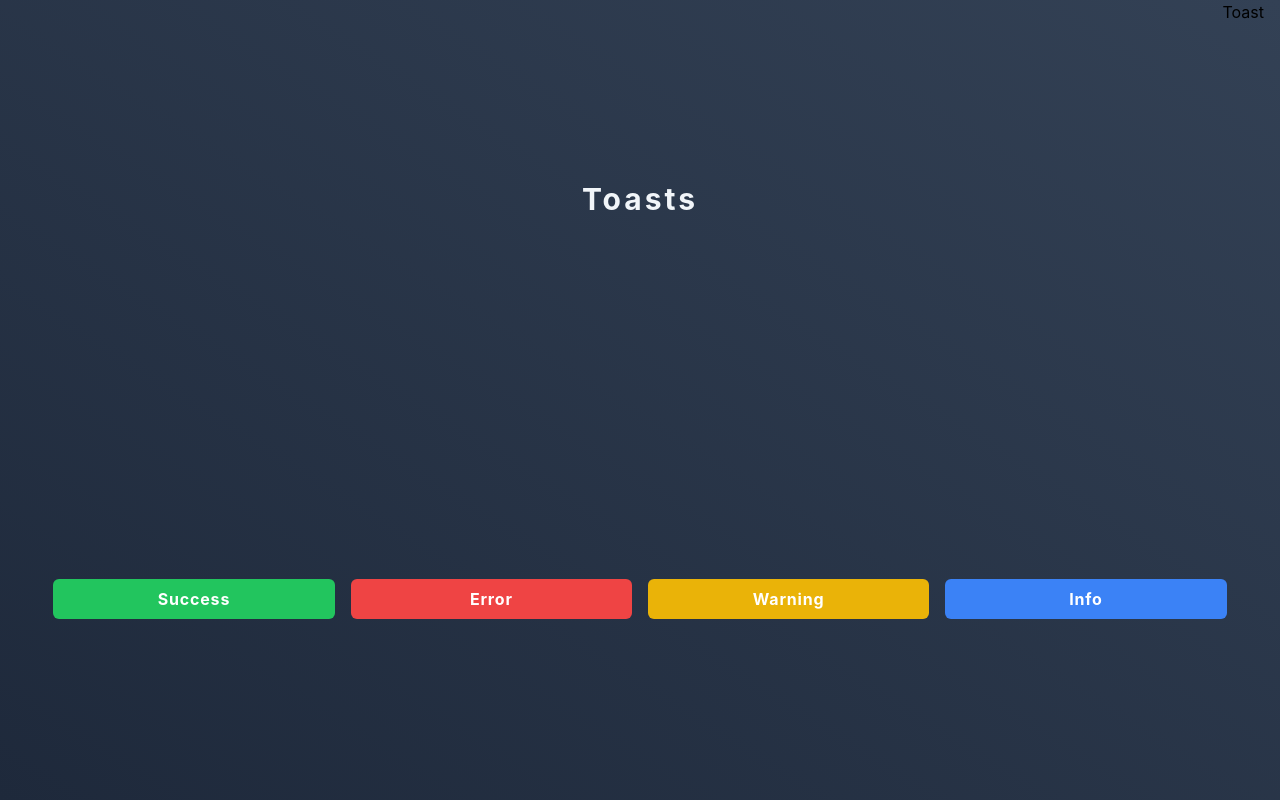
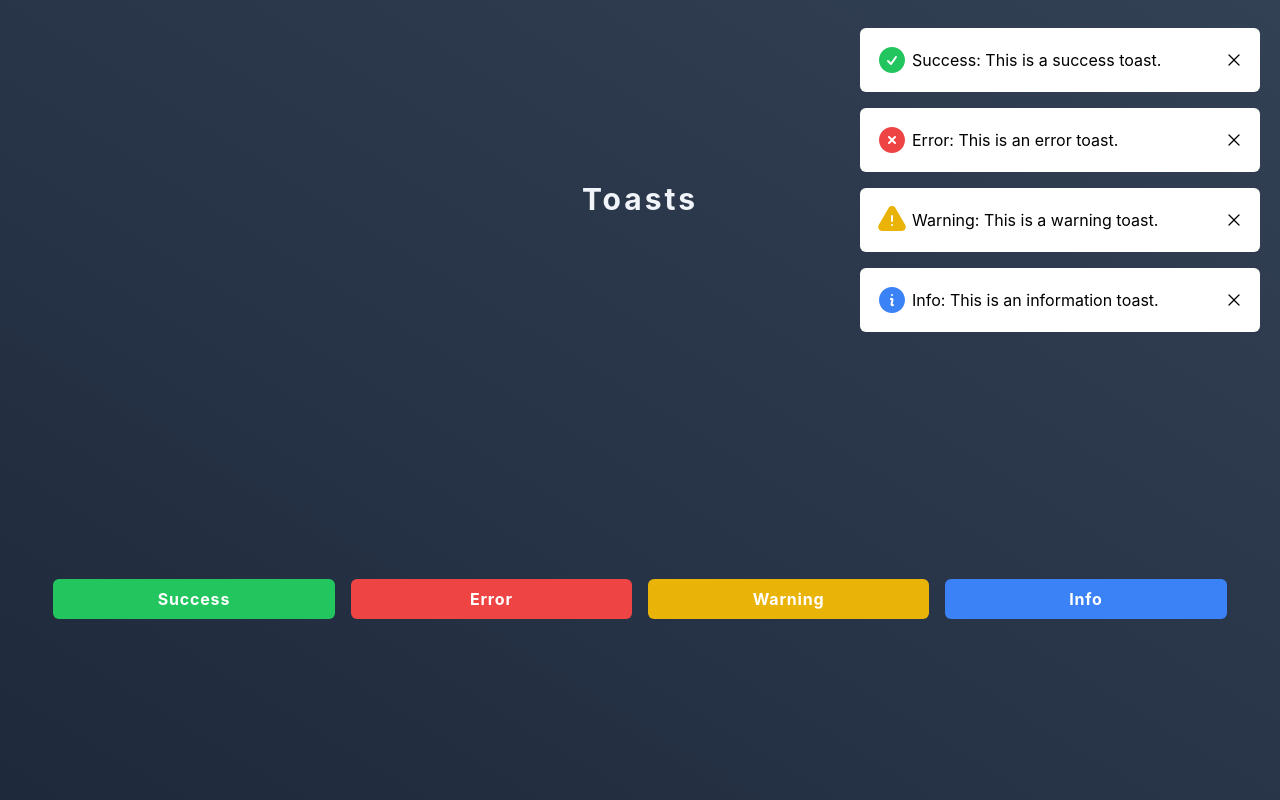
Before and after one commit to min33sky/toast-notification, a React (Vite) app: page / in a window 1280 px wide. Built offline with nearby package versions, Linux system fonts and the light colour scheme; a web font is replaced by a local one.

Commit message:
feat: toast ui

```diff
--- a/src/components/Toast.tsx
+++ b/src/components/Toast.tsx
@@ -1,5 +1,57 @@
 import React from 'react';
+import {
+  CheckCircleIcon,
+  ExclamationTriangleIcon,
+  XCircleIcon,
+  InformationCircleIcon,
+  XMarkIcon,
+} from '@heroicons/react/24/solid';
 
 export default function Toast() {
-  return <div className="fixed top-0 right-4">Toast</div>;
+  return (
+    <ul
+      aria-label="toast"
+      className="fixed top-7 right-5 w-11/12  space-y-4  md:w-[400px] "
+    >
+      <li className="relative flex items-center justify-between overflow-hidden rounded-md bg-white p-4">
+        <div className="flex items-center space-x-1">
+          <CheckCircleIcon className="h-8 w-8 text-green-500 " />
+          <span>Success: This is a success toast.</span>
+        </div>
+        <button>
+          <XMarkIcon className="h-5 w-5" />
+        </button>
+      </li>
+
+      <li className="relative flex items-center justify-between overflow-hidden rounded-md bg-white p-4">
+        <div className="flex items-center space-x-1">
+          <XCircleIcon className="h-8 w-8 text-red-500" />
+          <span>Error: This is an error toast.</span>
+        </div>
+        <button>
+          <XMarkIcon className="h-5 w-5" />
+        </button>
+      </li>
+
+      <li className="relative flex items-center justify-between overflow-hidden rounded-md bg-white p-4">
+        <div className="flex items-center space-x-1">
+          <ExclamationTriangleIcon className="h-8 w-8 text-yellow-500" />
+          <span>Warning: This is a warning toast.</span>
+        </div>
+        <button>
+          <XMarkIcon className="h-5 w-5" />
+        </button>
+      </li>
+
+      <li className="relative flex items-center justify-between overflow-hidden rounded-md bg-white p-4">
+        <div className="flex items-center space-x-1">
+          <InformationCircleIcon className="h-8 w-8 text-blue-500" />
+          <span>Info: This is an information toast.</span>
+        </div>
+        <button>
+          <XMarkIcon className="h-5 w-5" />
+        </button>
+      </li>
+    </ul>
+  );
 }
--- a/src/index.css
+++ b/src/index.css
@@ -28,3 +28,45 @@
     @apply rounded-md bg-yellow-500 py-2 font-bold tracking-wider text-white transition hover:opacity-90;
   }
 }
+
+@keyframes show_toast {
+  0% {
+    transform: translateX(100%);
+  }
+
+  40% {
+    transform: translateX(-5%);
+  }
+
+  80% {
+    transform: translateX(0%);
+  }
+
+  100% {
+    transform: translateX(-10px);
+  }
+}
+
+@keyframes hide_toast {
+  0% {
+    transform: translateX(-10px);
+  }
+
+  40% {
+    transform: translateX(0%);
+  }
+
+  80% {
+    transform: translateX(-5%);
+  }
+
+  100% {
+    transform: translateX(calc(100% + 20px));
+  }
+}
+
+@keyframes progress {
+  100% {
+    width: 0%;
+  }
+}
```
